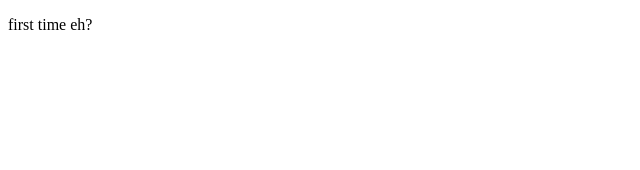
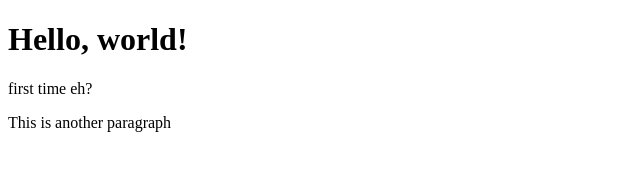
Before and after one commit to Jaswiese/testing, a plain HTML site: page index.html in a window 1280 px wide. Shown: the whole page, without its empty margins (0-640 px from the left). Drawn offline with Linux system fonts and the light colour scheme.

Commit message:
added paragraph

```diff
--- a/index.html
+++ b/index.html
@@ -8,6 +8,8 @@
   <link rel="icon" href="favicon.png">
 </head>
 <body>
+  <h1>Hello, world!</h1>
   <p>first time eh?</p>
+  <p>This is another paragraph</p>
 </body>
 </html>
```
